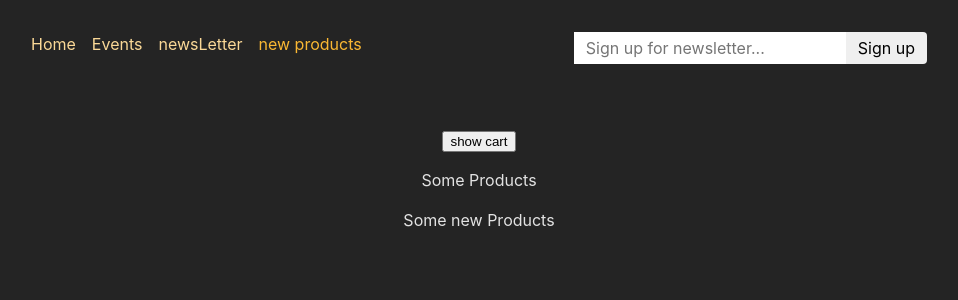
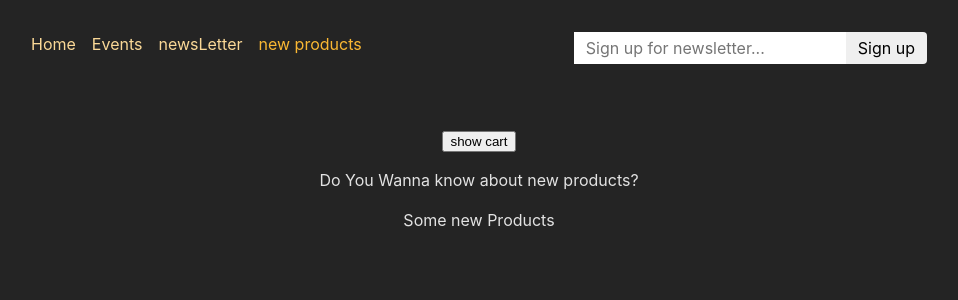
Before and after one commit to notmone/spa-prodcuts-events, a React (Create React App) app in the folder frontend/: page /products in a window 1280 px wide. Shown: the top 300 px of the page, without its empty margins (161-1119 px from the left). Built offline with nearby package versions, Linux system fonts and the light colour scheme.

Commit message:
Update NewProducts.js

```diff
--- a/frontend/src/pages/NewProducts.js
+++ b/frontend/src/pages/NewProducts.js
@@ -12,7 +12,7 @@ function NewProductsPage() {
   return (
     <div>
       <button onClick={toggleCartHandler}>show cart</button>
-      <p>Some Products</p>
+      <div><p>Do You Wanna know about new products?</p></div>
       <p>Some new Products</p>
       {showCart && (
         <ul>
```
